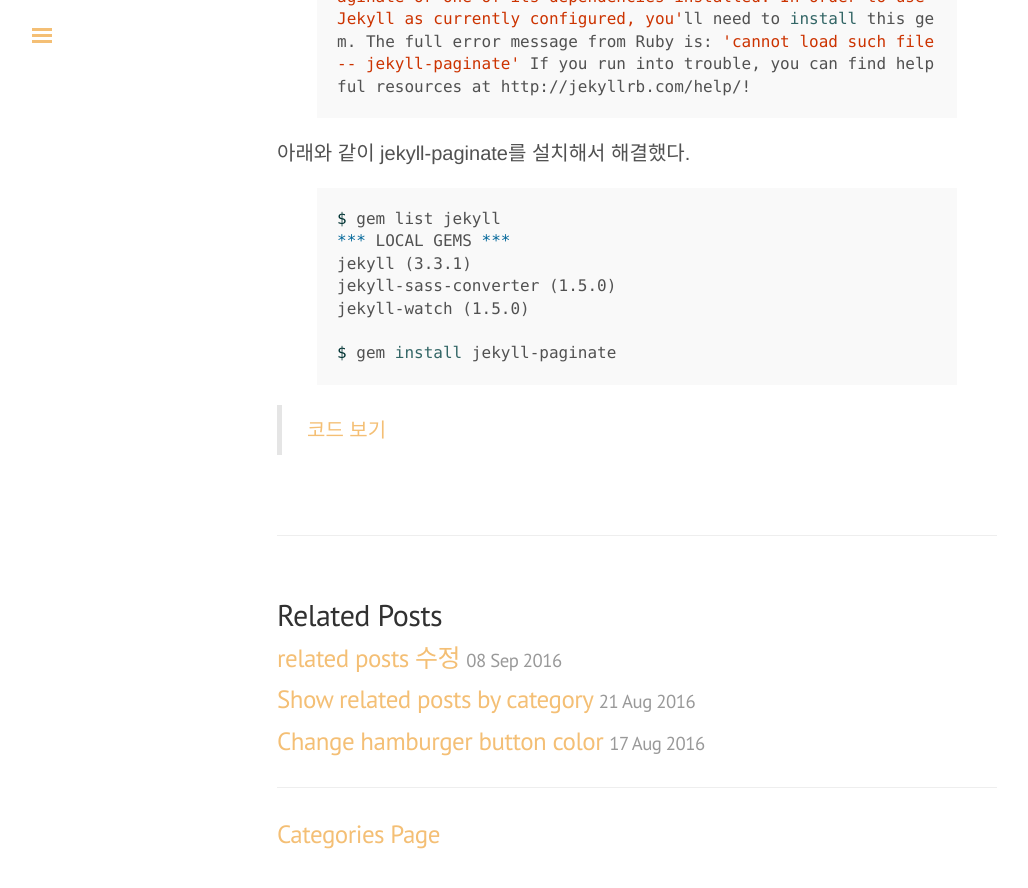
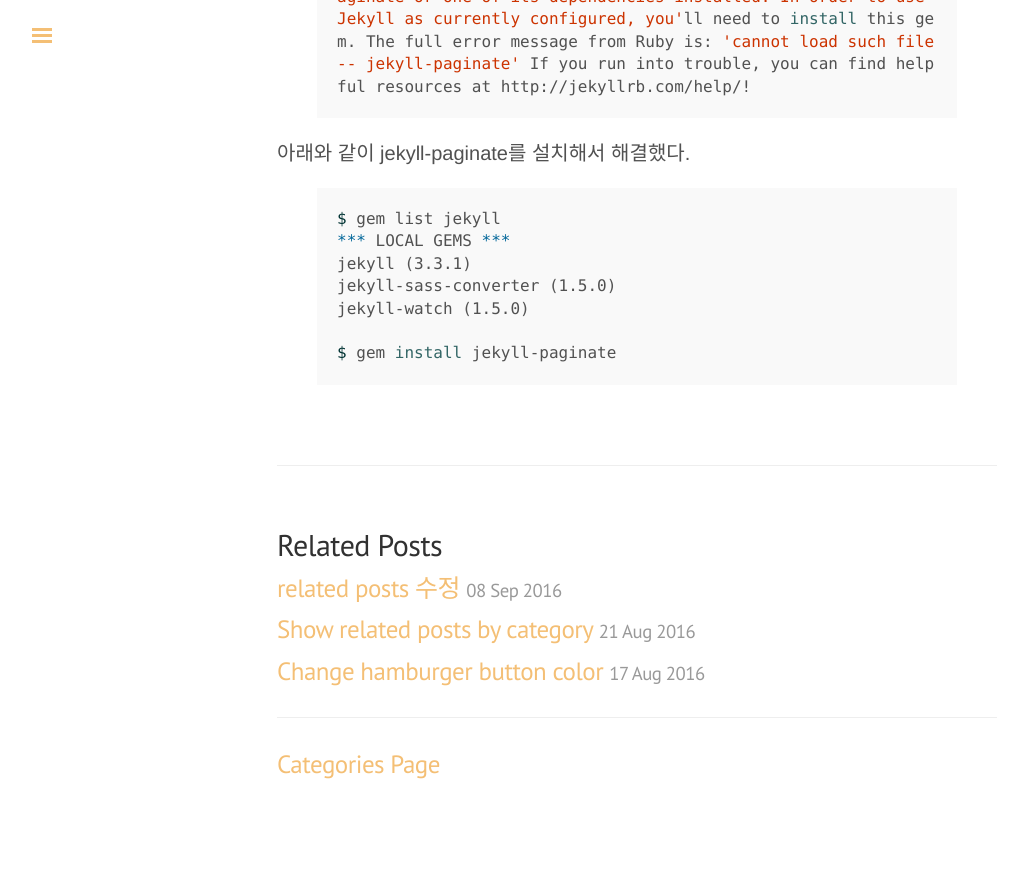
Before and after one commit to pinstinct/pinstinct.github.com, a Jekyll site: the page built from _posts/2016-12-19-jekyll-blog-6.md, in a window 1280 px wide and 900 px high, scrolled down 1346 px. Shown: the top 888 px of the window, without its empty margins (3-1031 px from the left). Built offline with Jekyll 4.4.1, drawn with Linux system fonts in a browser that asks for light colours; after the commit the page ends 2176 px from its top, so only the background shows below that.

Commit message:
modified contents

```diff
--- a/_posts/2016-12-19-jekyll-blog-6.md
+++ b/_posts/2016-12-19-jekyll-blog-6.md
@@ -58,5 +58,3 @@
 
 $ gem install jekyll-paginate
 {% endhighlight %}
-
-> [코드 보기](https://github.com/pinstinct/pinstinct.github.com/commit/843908721022fd417110fbbce22dccf18dc84f82?diff=unified)
```
